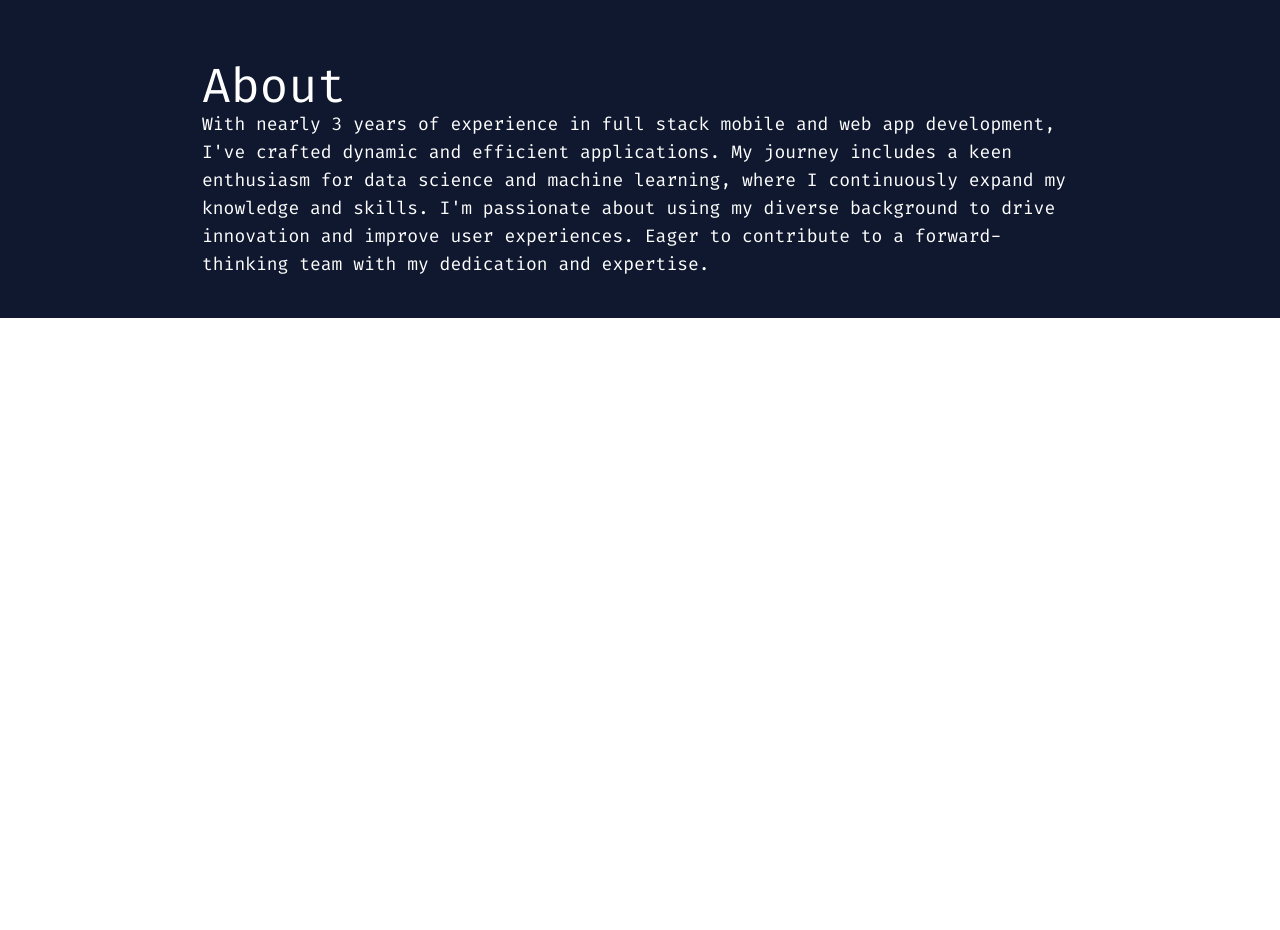
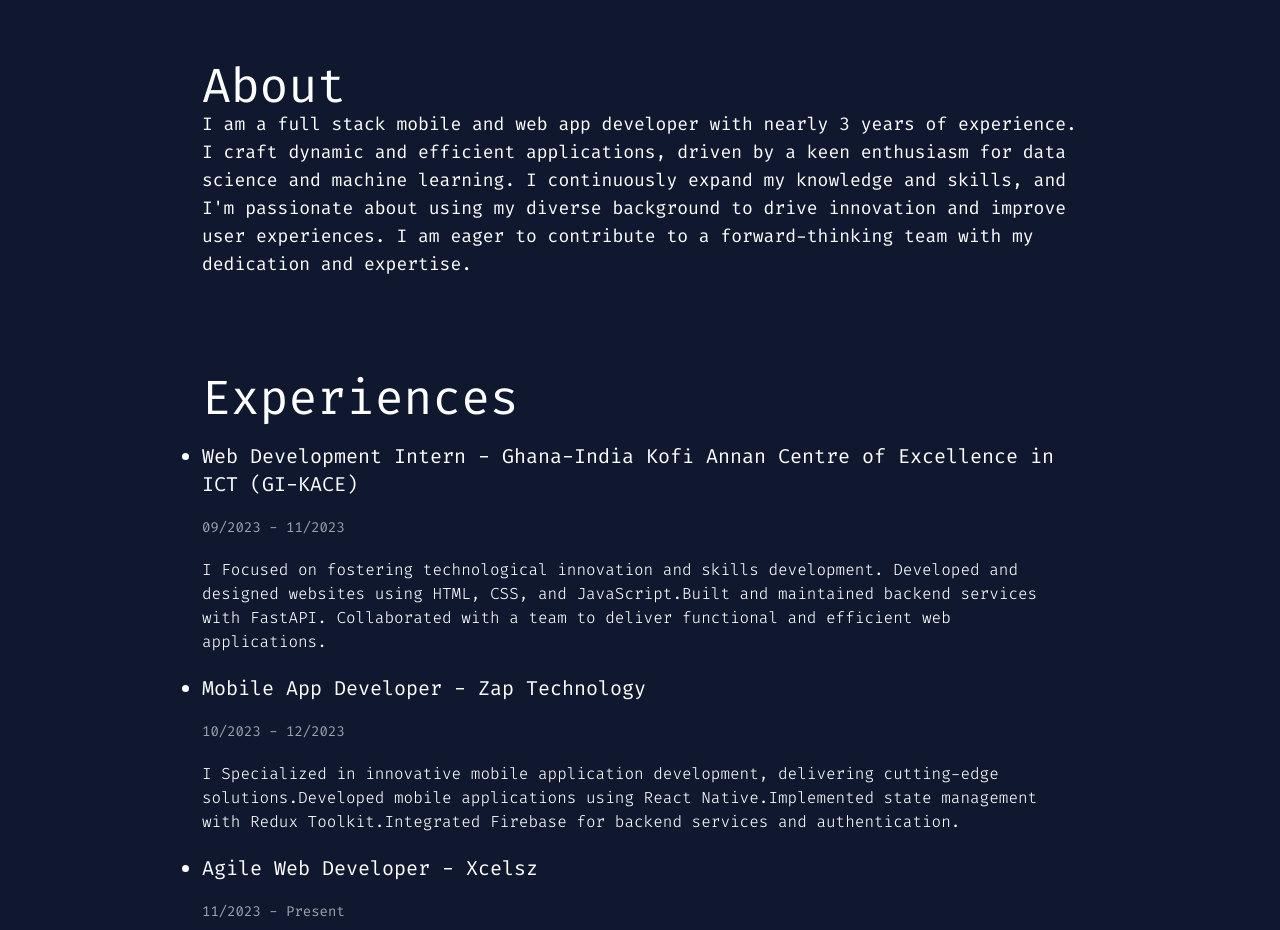
Before and after one commit to Jerry-Khobby/portfolio-site, a React (Create React App) app: page / in a window 1280 px wide. Shown: the part 482-1412 px from the top of the page. Before the commit the page ends 800 px from the top, so only its background shows below. Built offline with nearby package versions, Linux system fonts and the light colour scheme.

Commit message:
done with the experience sections

```diff
--- a/src/App.js
+++ b/src/App.js
@@ -4,6 +4,7 @@ import HomeComponent from './components/Home/main';
 import About from './components/About/main';
 import NavbarComponent from './components/Navbar/main';
 import "../src/font/FiraCode-Light.ttf";
+import ExperienceComponent from './experiences/main';
 
 
 function App() {
@@ -13,6 +14,7 @@ function App() {
         <NavbarComponent/>
       <HomeComponent/>
      <About/>
+     <ExperienceComponent/>
     </div>
   );
 }
--- a/src/components/About/main.jsx
+++ b/src/components/About/main.jsx
@@ -11,9 +11,9 @@ const AboutComponent = () => {
       <div>
         {/** descriptions */}
       <p className='text-white sm:text-sm md:text-sm lg:text-lg text-sm text-bold' style={{fontFamily:'Fira Code'}}>
-    With nearly 3 years of experience in full stack mobile and web app development, I've crafted dynamic and efficient applications. My journey includes a keen
-enthusiasm for data science and machine learning, where I continuously expand my knowledge and skills. I'm passionate about using my diverse
-background to drive innovation and improve user experiences. Eager to contribute to a forward-thinking team with my dedication and expertise.
+      I am a full stack mobile and web app developer with nearly 3 years of experience. I craft dynamic and efficient applications, driven by a keen enthusiasm for data science and machine learning.
+      I continuously expand my knowledge and skills, and I'm passionate about using my diverse background to drive innovation and improve user experiences.
+      I am eager to contribute to a forward-thinking team with my dedication and expertise.
       </p>
       </div>
 
--- /dev/null
+++ b/src/data/experiences.js
@@ -0,0 +1,25 @@
+const experience = [
+  {
+    company: "Ghana-India Kofi Annan Centre of Excellence in ICT (GI-KACE)",
+    location: "Accra",
+    role: "Web Development Intern",
+    duration: "09/2023 - 11/2023",
+    description:"I Focused on fostering technological innovation and skills development. Developed and designed websites using HTML, CSS, and JavaScript.Built and maintained backend services with FastAPI. Collaborated with a team to deliver functional and efficient web applications."
+  },
+  {
+    company: "Zap Technology",
+    location: "Remote",
+    role: "Mobile App Developer",
+    duration: "10/2023 - 12/2023",
+    description:"I Specialized in innovative mobile application development, delivering cutting-edge solutions.Developed mobile applications using React Native.Implemented state management with Redux Toolkit.Integrated Firebase for backend services and authentication."
+  },
+  {
+    company: "Xcelsz",
+    location: "Remote",
+    role: "Agile Web Developer",
+    duration: "11/2023 - Present",
+    description:"Specializing in agile software development, delivering innovative solutions through collaborative and iterative approaches.Enhanced skills in agile development practices and methodologies.Utilized Git and GitHub for version control and collaboration.Developed frontends by interpreting Figma mockups."
+  }
+];
+
+export default experience;
--- /dev/null
+++ b/src/experiences/main.jsx
@@ -0,0 +1,26 @@
+import React from 'react'
+import experience from "../data/experiences";
+
+
+
+const ExperienceComponent = () => {
+  return (
+    <div className='h-full  px-4 sm:px-4 lg:px-48 md:36 flex flex-col items-start sm:items-start sm:justify-start pb-10 sm:mt-14 md:mt-10 lg:mt-14 mt-14'>
+      <div>
+        <h4 style={{fontFamily:'Fira Code'}} className='text-2xl text-white text-bold  sm:text-2xl md:text-4xl lg:text-5xl '>Experiences</h4>
+      </div>
+    {/** I want to map here  */}
+    <div>
+    {experience.map((index) => (
+        <div key={index} className='mt-5'>
+          <h5 className='text-xl text-white font-normal  list-item' style={{fontFamily:'Fira Code'}}>{index.role} - {index.company}</h5>
+          <p className='text-sm text-gray-400 pt-5' style={{fontFamily:'Fira Code'}}>{index.duration}</p>
+          <p className="text-md font-light  text-white pt-5" style={{fontFamily:'Fira Code'}}>{index.description}</p>
+        </div>
+      ))}
+    </div>
+    </div>
+  );
+}
+
+export default ExperienceComponent;
```
